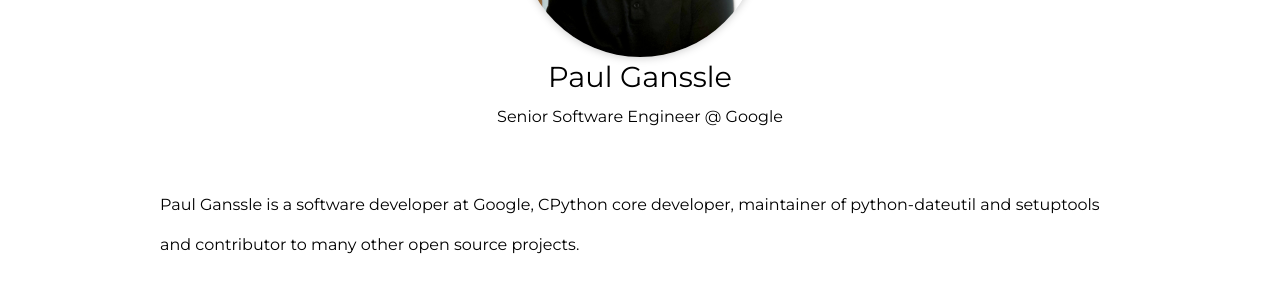
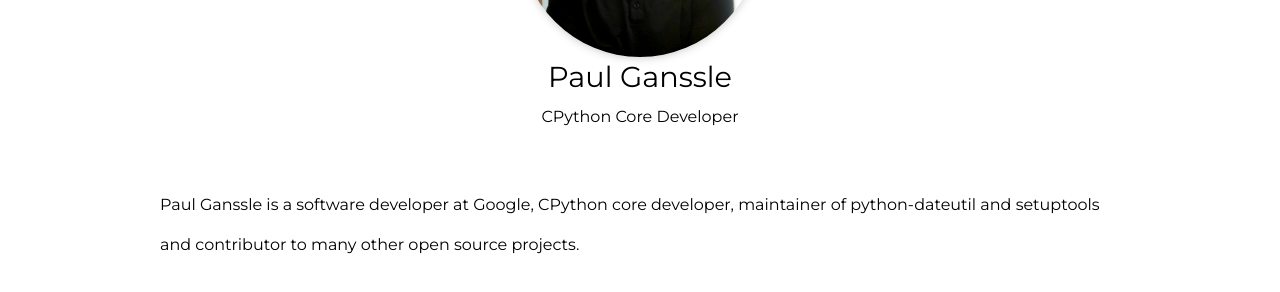
Before and after one commit to HydPy/pyconfhyd2020, a Jekyll site: the page built from _speakers/paul_ganssle.md, in a window 1280 px wide. Shown: the part 338-630 px from the top of the page. Built offline with Jekyll 4.4.1, drawn with Linux system fonts in a browser that asks for light colours.

Commit message:
Update Paul's title

```diff
--- a/_speakers/paul_ganssle.md
+++ b/_speakers/paul_ganssle.md
@@ -1,6 +1,6 @@
 ---
 name: Paul Ganssle
-title: Senior Software Engineer @ Google
+title: CPython Core Developer
 website: https://ganssle.io/
 image: assets/images/speakers/pganssle.jpg
 ---
```
